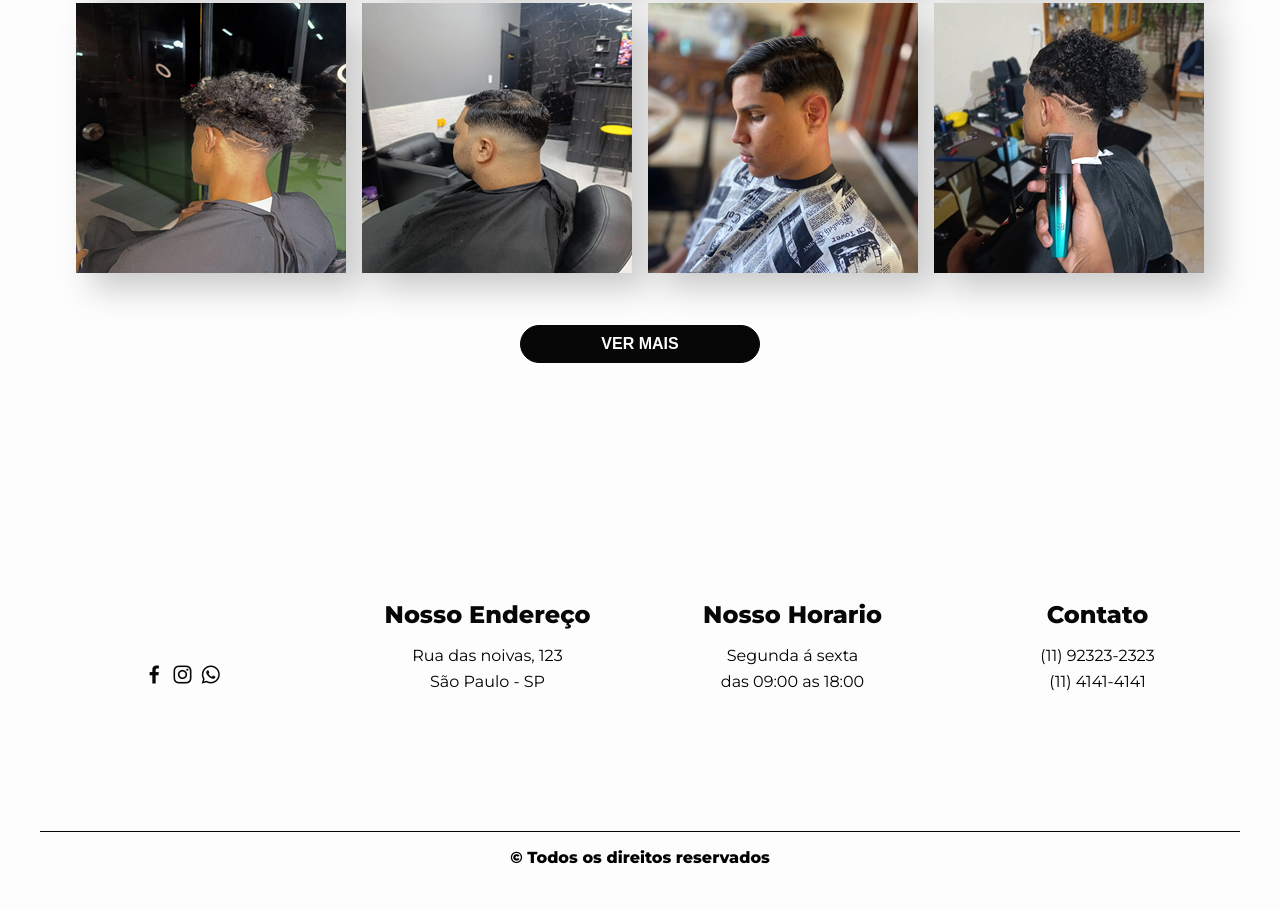
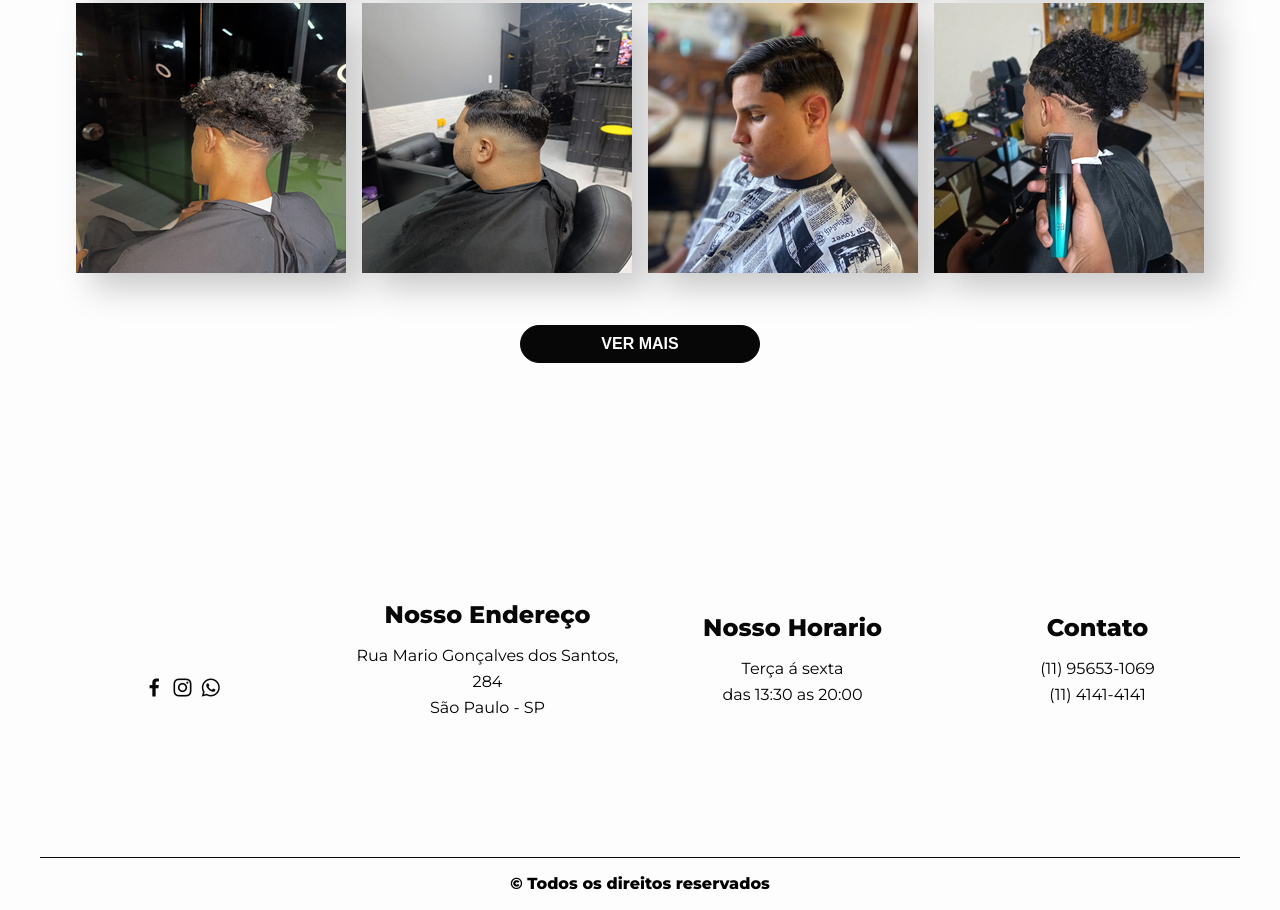
Before and after one commit to MiguelSander/Salao-AREA-VIP-proj, a plain HTML site: page projeto/barbearia/index.html in a window 1280 px wide. Shown: the part 2907-3817 px from the top of the page. Before the commit the page ends 3791 px from the top, so only its background shows below. Drawn offline with nearby package versions, Linux system fonts and the light colour scheme; a script that the page names is missing.

Commit message:
index.html

```diff
--- a/projeto/barbearia/index.html
+++ b/projeto/barbearia/index.html
@@ -191,15 +191,15 @@
             </div>
             <div class="footer__data">
                 <h2>nosso endereço</h2>
-                <p>Rua das noivas, 123<br> São Paulo - SP</p>
+                <p>Rua Mario Gonçalves dos Santos, 284<br> São Paulo - SP</p>
             </div>
             <div class="footer__data">
                 <h2>nosso horario</h2>
-                <p>Segunda á sexta<br>das 09:00 as 18:00</p>
+                <p>Terça á sexta<br>das 13:30 as 20:00</p>
             </div>
             <div class="footer__data">
                 <h2>Contato</h2>
-                <p>(11) 92323-2323</p>
+                <p>(11) 95653-1069</p>
                 <p>(11) 4141-4141</p>
             </div>
         </div>
```
